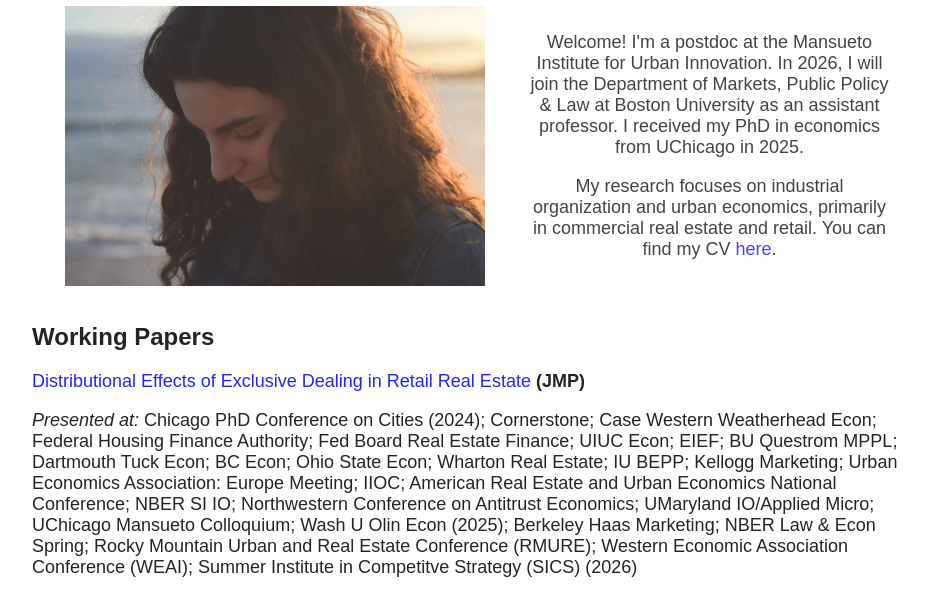
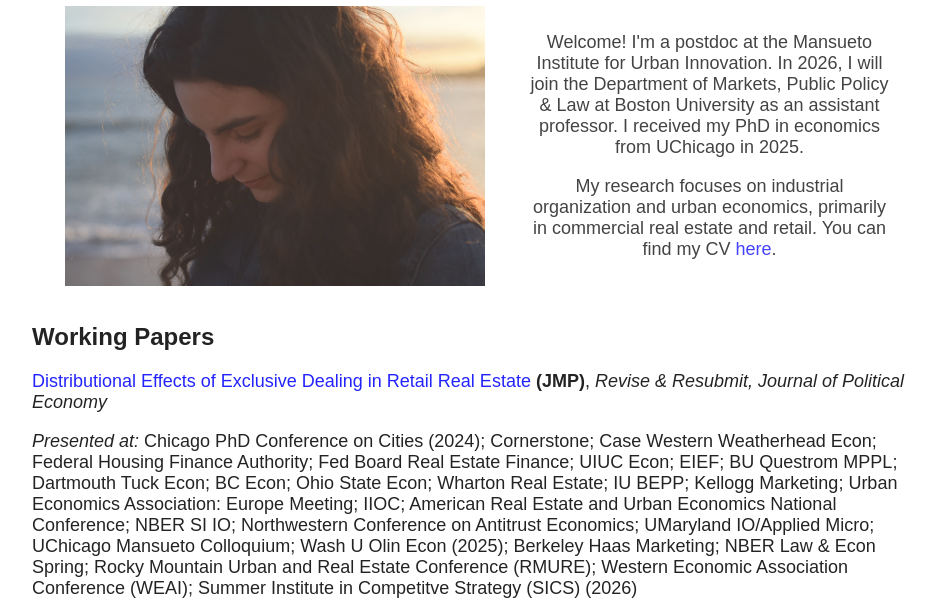
Before and after one commit to camillaschneier/camillaschneier.github.io, a plain HTML site: page index.html in a window 1280 px wide. Shown: the part 119-733 px from the top of the page, without its empty margins (158-1102 px from the left). Drawn offline with Linux system fonts and the light colour scheme.

Commit message:
Update index.html

```diff
--- a/index.html
+++ b/index.html
@@ -61,7 +61,11 @@
   </div>
 </div>
 <h2 id="working-papers">Working Papers</h2>
-<p><span style="color:blue"><a href="schneier_chicago_exclusive_dealing.pdf">Distributional Effects of Exclusive Dealing in Retail Real Estate</a></span> <strong>(JMP)</strong> </p>
+<p>
+  <span style="color:blue"><a href="schneier_chicago_exclusive_dealing.pdf">Distributional Effects of Exclusive Dealing in Retail Real Estate</a></span>
+  <strong>(JMP)</strong>,
+  <em>Revise & Resubmit, Journal of Political Economy</em>
+</p>
 <p><em>Presented at:</em>
   Chicago PhD Conference on Cities (2024);
   Cornerstone;
```
